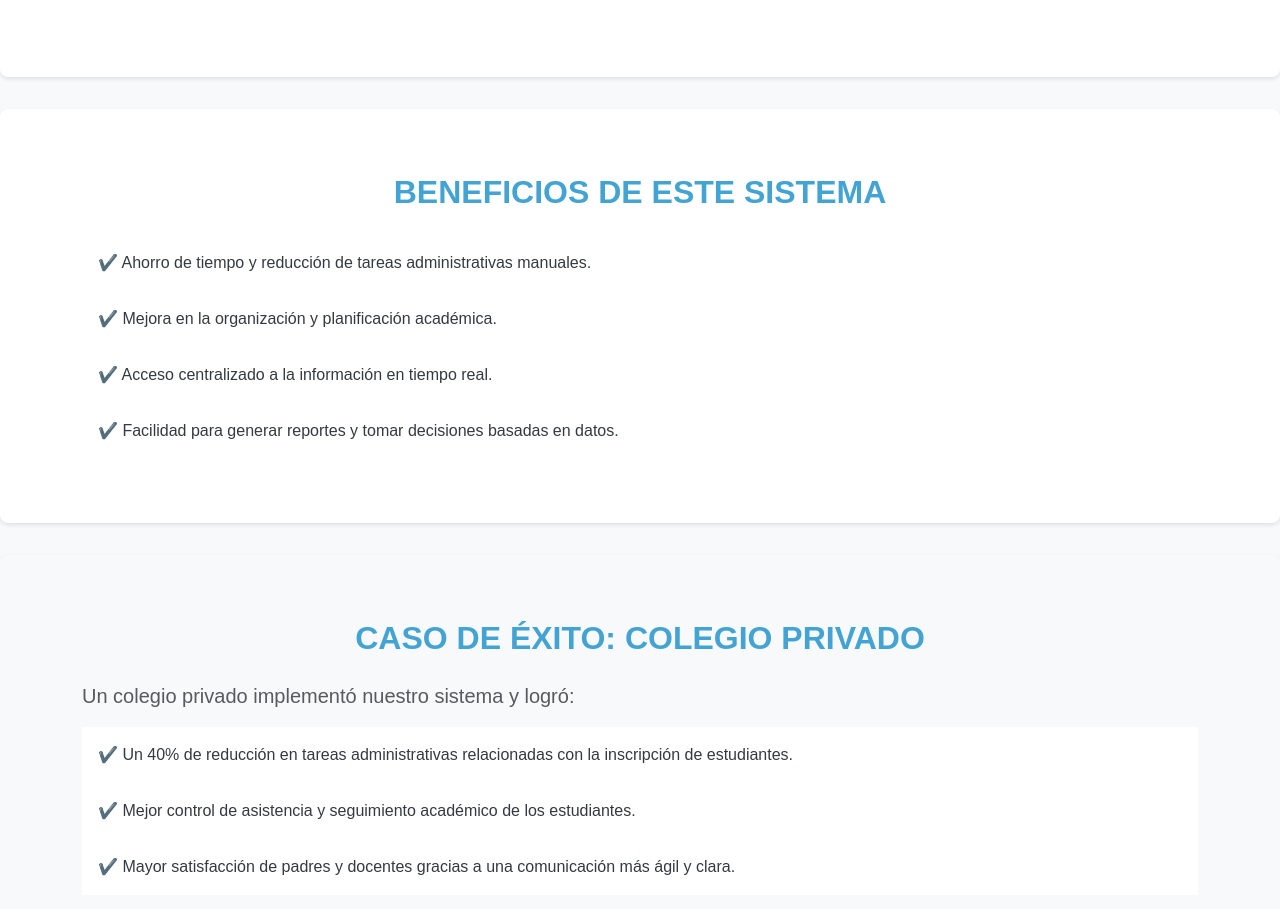
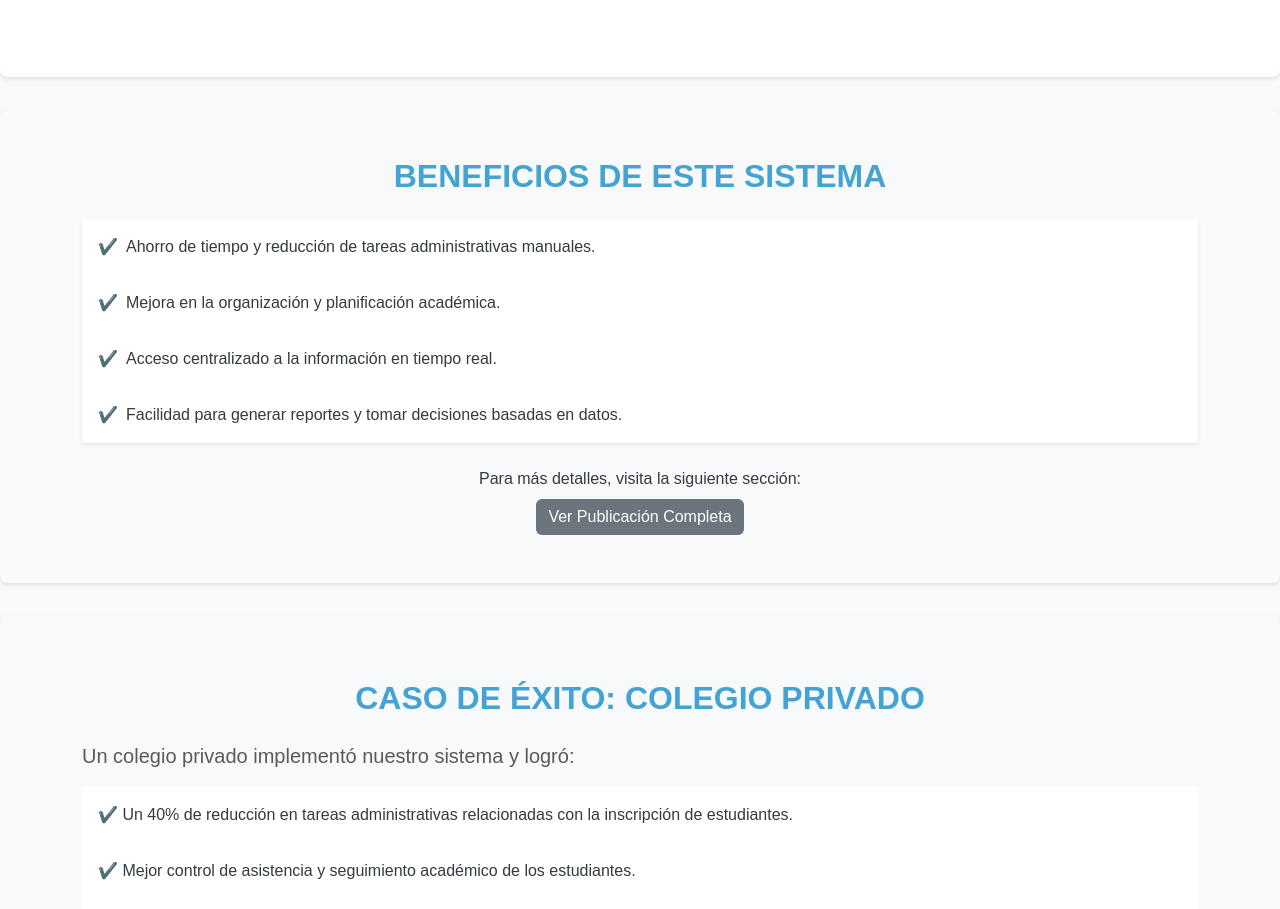
Before and after one commit to Gabriel-Garcia-Caysahuana/garu-solutions, a plain HTML site: page gestion_academica.html in a window 1280 px wide. Shown: the part 939-1848 px from the top of the page. Drawn offline with nearby package versions, Linux system fonts and the light colour scheme.

Commit message:
Agregar enlace de beneficios y configurar estilos

```diff
--- a/gestion_academica.html
+++ b/gestion_academica.html
@@ -62,17 +62,33 @@
     </section>
 
     <!-- Beneficios -->
-    <section>
+    <section class="py-5 bg-light">
         <div class="container">
-            <h2 class="text-center mb-4">Beneficios de este Sistema</h2>
-            <ul class="list-group list-group-flush">
-                <li class="list-group-item">✔️ Ahorro de tiempo y reducción de tareas administrativas manuales.</li>
-                <li class="list-group-item">✔️ Mejora en la organización y planificación académica.</li>
-                <li class="list-group-item">✔️ Acceso centralizado a la información en tiempo real.</li>
-                <li class="list-group-item">✔️ Facilidad para generar reportes y tomar decisiones basadas en datos.</li>
+            <h2 class="text-center mb-4 fw-bold">Beneficios de este Sistema</h2>
+            <ul class="list-group list-group-flush shadow-sm">
+                <li class="list-group-item d-flex align-items-center">
+                    <span class="me-2 text-success">✔️</span> Ahorro de tiempo y reducción de tareas administrativas manuales.
+                </li>
+                <li class="list-group-item d-flex align-items-center">
+                    <span class="me-2 text-success">✔️</span> Mejora en la organización y planificación académica.
+                </li>
+                <li class="list-group-item d-flex align-items-center">
+                    <span class="me-2 text-success">✔️</span> Acceso centralizado a la información en tiempo real.
+                </li>
+                <li class="list-group-item d-flex align-items-center">
+                    <span class="me-2 text-success">✔️</span> Facilidad para generar reportes y tomar decisiones basadas en datos.
+                </li>
             </ul>
+            <div class="text-center mt-4">
+                <p class="mb-2">Para más detalles, visita la siguiente sección:</p>
+                <a href="https://blog-garcia-caysahuana.fly.dev/publicaciones/beneficios-de-aplicar-sistemas-de-gestion-con-apli/"
+                class="btn btn-primary" target="_blank" rel="noopener noreferrer">
+                Ver Publicación Completa
+                </a>
+            </div>
         </div>
     </section>
+
 
     <!-- Caso de Éxito -->
     <section class="bg-light">
```
